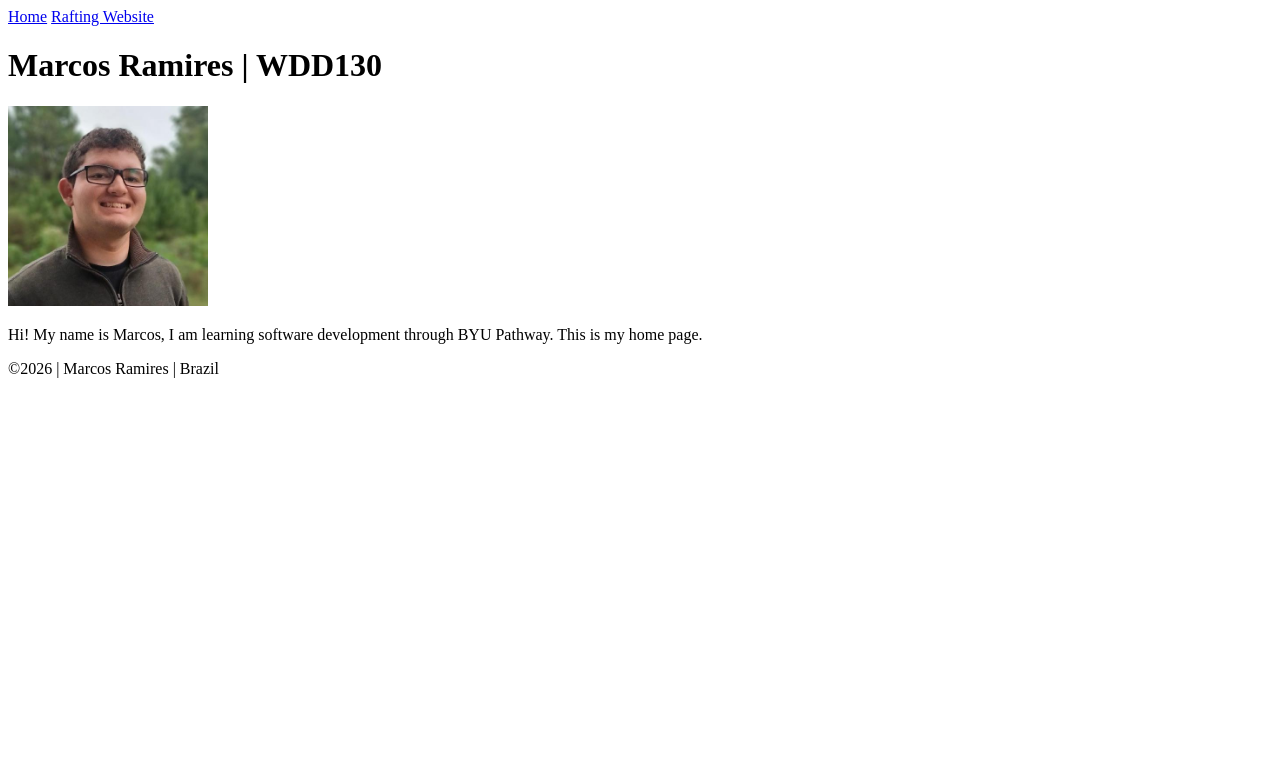
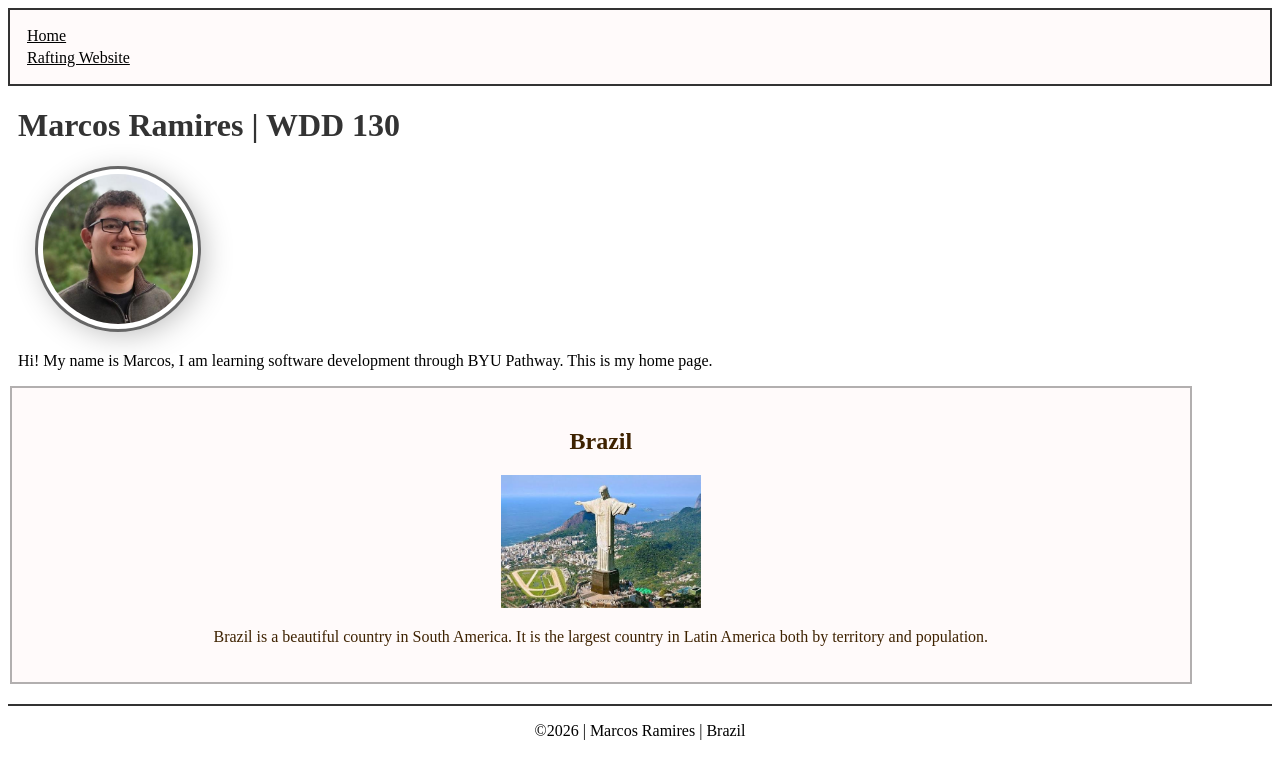
Before and after one commit to neomoon007/wdd130, a plain HTML site: page index.html in a window 1280 px wide. Drawn offline with Linux system fonts and the light colour scheme.

Commit message:
week 02 home page enhancements

```diff
--- a/index.html
+++ b/index.html
@@ -5,6 +5,10 @@
     <meta charset="UTF-8">
     <meta name="viewport" content="width=device-width, initial-scale=1.0">
     <title>Marcos Ramires | WDD130</title>
+    <meta name="description" content="Marcos Ramires' BYU-Idaho WDD 130 course home page">
+    <meta name="author" content="Marcos Ramires">
+
+    <link rel="stylesheet" href="styles/styles.css">
 </head>
 
 <body>
@@ -15,10 +19,15 @@
         </nav>
     </header>
     <main>
-        <h1>Marcos Ramires | WDD130</h1>
-        <img src="images/profile.jpg" alt="Marcos Ramires" width="200">
+        <h1>Marcos Ramires | WDD 130</h1>
+        <img src="images/profile.jpg" alt="Marcos Ramires">
         <p>Hi! My name is Marcos, I am learning software development through BYU Pathway. This is my home page.</p>
     </main>
+    <aside>
+        <h2>Brazil</h2>
+        <img src="images/brazil.jpg" alt="Picture of Christ the Redeemer in Brazil">
+        <p>Brazil is a beautiful country in South America. It is the largest country in Latin America both by territory and population.</p>
+    </aside>
     <footer>
         <p>
             ©2026 | Marcos Ramires | Brazil
--- a/styles/styles.css
+++ b/styles/styles.css
@@ -0,0 +1,57 @@
+main {
+    max-width: 840px;
+    margin: 10px;
+}
+
+main img {
+    width: 150px;
+    height: auto;
+    border: 3px solid rgb(0 0 0 / 0.6);
+    border-radius: 50%;
+    padding: 5px;
+    box-shadow: 5px 5px 32px -5px rgb(0 0 0 / 0.3);
+    margin-left: 2%;
+
+}
+
+aside {
+    width: 90%;
+    margin: 2px;
+    border: 2px solid rgb(0 0 0 / 0.3);
+    padding: 20px;
+    background-color: snow;
+    color: rgb(62, 34, 0);
+    text-align: center;
+}
+
+aside img {
+    width: 200px;
+    height: auto;
+}
+
+p {
+    padding: 0;
+    font-size: 16px;
+}
+
+footer {
+    margin-top: 20px;
+    border-top: 2px solid #333;
+    text-align: center;
+}
+
+nav {
+    background-color: snow;
+    padding: 15px;
+    border: 2px solid #333
+}
+
+nav a {
+    color: #000;
+    padding: 2px;
+    display: block;
+}
+
+h1 {
+    color: #333;
+}
```
Also changed, not shown: images/brazil.jpg (added).
